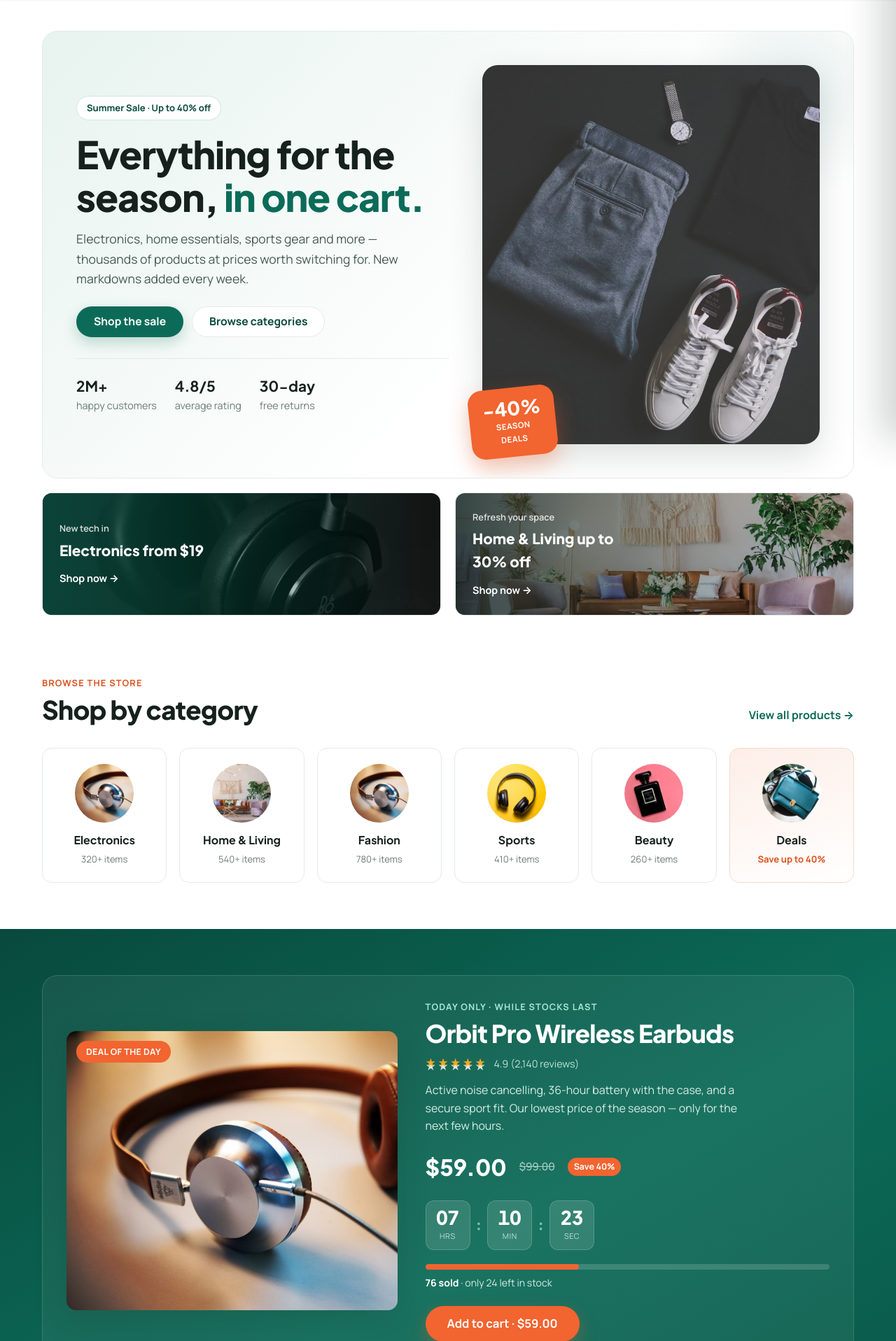
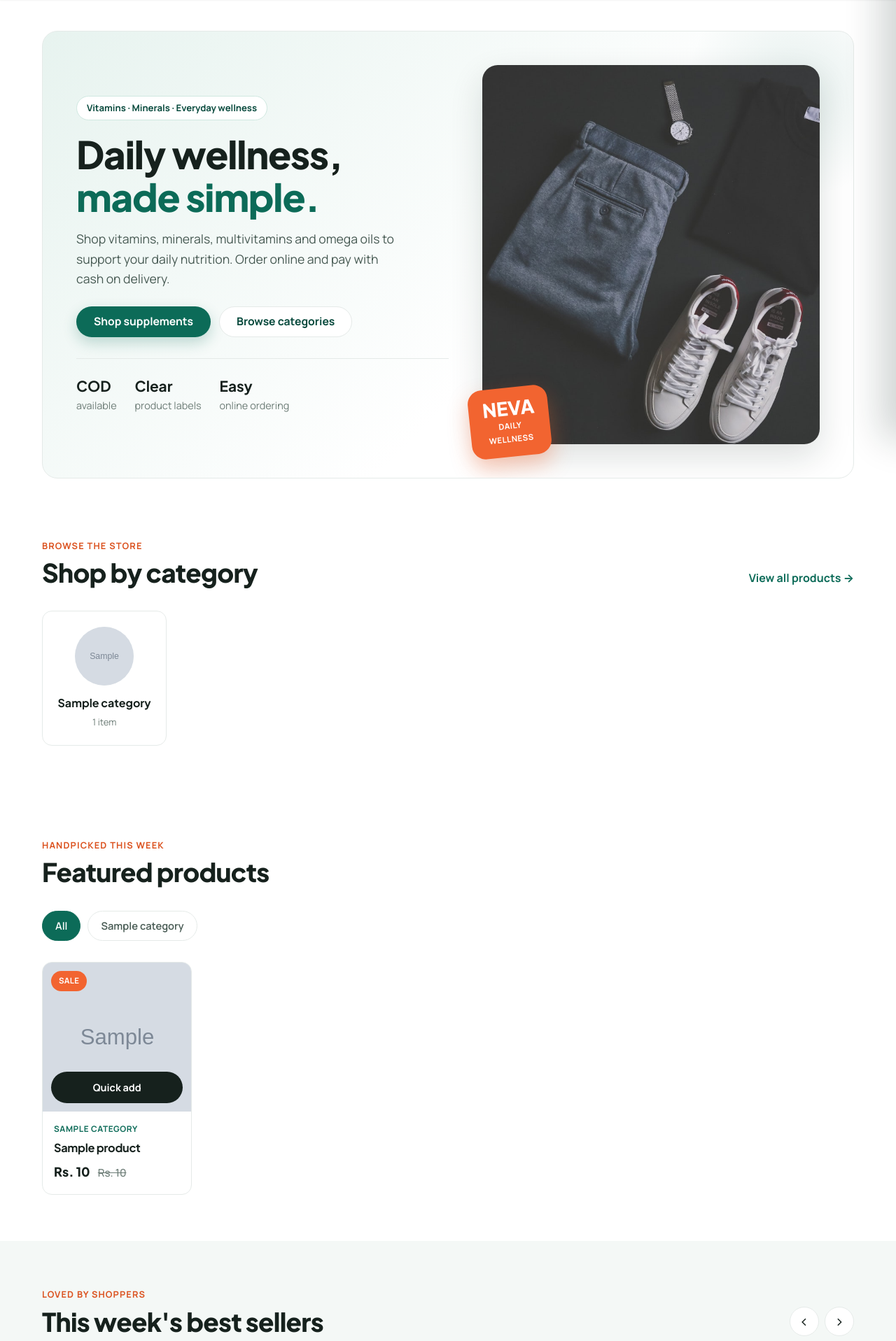
Before and after one commit to HassanKhan-ui/Neva-store, a Django app: page / in a window 1280 px wide. Shown: the part 173-2090 px from the top of the page at 70% size. Run offline with Django 5.2, Linux system fonts and the light colour scheme; tables that the repository leaves empty hold one stand-in row (values such as "Sample post"); grey boxes marked "Sample" are stand-in pictures; some libraries are stand-ins or nearby versions.

Commit message:
Day 5: NEVA hero and database-driven categories

```diff
--- a/store/views.py
+++ b/store/views.py
@@ -1,9 +1,11 @@
+from django.db.models import Count, Q
 from django.shortcuts import render
 from .models import Category, Product
 
-
 def home(request):
-    categories = Category.objects.all()
+    categories = Category.objects.annotate(
+        product_count=Count('products', filter=Q(products__is_active=True))
+    )
     featured_products = (
         Product.objects.filter(is_active=True, is_featured=True)
         .select_related('category')[:8]
--- a/templates/index.html
+++ b/templates/index.html
@@ -31,51 +31,31 @@
 
     <main id="main">
 
-      <!-- Hero -->
-      <section class="hero" aria-label="Featured promotion">
+          <!-- Hero -->
+      <section class="hero" aria-label="Welcome to NEVA">
         <div class="container">
           <div class="hero__grid">
             <div class="hero__main">
-              <p class="hero__eyebrow reveal">Summer Sale · Up to 40% off</p>
-              <h1 class="hero__title reveal">Everything for the season, <em>in one cart.</em></h1>
-              <p class="hero__lead reveal">Electronics, home essentials, sports gear and more — thousands of products at prices worth switching for. New markdowns added every week.</p>
+              <p class="hero__eyebrow reveal">Vitamins · Minerals · Everyday wellness</p>
+              <h1 class="hero__title reveal">Daily wellness, <em>made simple.</em></h1>
+              <p class="hero__lead reveal">Shop vitamins, minerals, multivitamins and omega oils to support your daily nutrition. Order online and pay with cash on delivery.</p>
               <div class="hero__cta reveal">
-                <a href="#products" class="btn-emp btn-emp--primary">Shop the sale</a>
+                <a href="#products" class="btn-emp btn-emp--primary">Shop supplements</a>
                 <a href="#categories" class="btn-emp btn-emp--ghost">Browse categories</a>
               </div>
               <ul class="hero__meta reveal">
-                <li><strong>2M+</strong> happy customers</li>
-                <li><strong>4.8/5</strong> average rating</li>
-                <li><strong>30-day</strong> free returns</li>
+                <li><strong>COD</strong> available</li>
+                <li><strong>Clear</strong> product labels</li>
+                <li><strong>Easy</strong> online ordering</li>
               </ul>
             </div>
             <div class="hero__media">
-              <img src={% static "img/hero-product.jpg" %} width="640" height="720" alt="A curated flat-lay of headphones, a smart watch, sneakers and home goods on a bright surface" fetchpriority="high" class="hero__img">
+              <img src="{% static 'img/hero-product.jpg' %}" width="640" height="720" alt="NEVA supplement bottle" fetchpriority="high" class="hero__img">
               <div class="hero__badge" aria-hidden="true">
-                <span class="hero__badge-off">-40%</span>
-                <span class="hero__badge-txt">Season<br>Deals</span>
+                <span class="hero__badge-off">NEVA</span>
+                <span class="hero__badge-txt">Daily<br>Wellness</span>
               </div>
             </div>
-          </div>
-
-          <!-- Secondary promo cards -->
-          <div class="hero__promos">
-            <a href="#products" class="promo promo--a reveal" data-filter-link="electronics">
-              <img src={% static "img/promo-electronics.jpg" %} width="360" height="220" loading="lazy" alt="Wireless earbuds and a smart speaker on a teal backdrop">
-              <div class="promo__body">
-                <span class="promo__kicker">New tech in</span>
-                <span class="promo__title">Electronics from $19</span>
-                <span class="promo__link">Shop now →</span>
-              </div>
-            </a>
-            <a href="#products" class="promo promo--b reveal" data-filter-link="home">
-              <img src={% static "img/promo-home.jpg" %} width="360" height="220" loading="lazy" alt="A styled shelf with a ceramic lamp, mugs and folded linens">
-              <div class="promo__body">
-                <span class="promo__kicker">Refresh your space</span>
-                <span class="promo__title">Home &amp; Living up to 30% off</span>
-                <span class="promo__link">Shop now →</span>
-              </div>
-            </a>
           </div>
         </div>
       </section>
@@ -91,84 +71,23 @@
             <a href="#products" class="section__link">View all products →</a>
           </div>
           <div class="cats">
-            <a href="#products" class="cat reveal" data-filter-link="electronics">
-              <span class="cat__img"><img src={% static "img/cat-electronics.jpg" %} width="200" height="200" loading="lazy" alt="Over-ear headphones"></span>
-              <span class="cat__name">Electronics</span>
-              <span class="cat__count">320+ items</span>
+            {% for category in categories %}
+            <a href="#products" class="cat reveal" data-filter-link="{{ category.slug }}">
+              <span class="cat__img">
+                {% if category.image %}
+                  <img src="{{ category.image.url }}" width="200" height="200" loading="lazy" alt="{{ category.name }}">
+                {% else %}
+                  <img src="{% static 'img/cat-home.jpg' %}" width="200" height="200" loading="lazy" alt="{{ category.name }}">
+                {% endif %}
+              </span>
+              <span class="cat__name">{{ category.name }}</span>
+              <span class="cat__count">{{ category.product_count }} item{{ category.product_count|pluralize }}</span>
             </a>
-            <a href="#products" class="cat reveal" data-filter-link="home">
-              <span class="cat__img"><img src={% static "img/cat-home.jpg" %} width="200" height="200" loading="lazy" alt="A ceramic table lamp"></span>
-              <span class="cat__name">Home &amp; Living</span>
-              <span class="cat__count">540+ items</span>
-            </a>
-            <a href="#products" class="cat reveal" data-filter-link="fashion">
-              <span class="cat__img"><img src={% static "img/cat-fashion.jpg" %} width="200" height="200" loading="lazy" alt="A folded leather wallet"></span>
-              <span class="cat__name">Fashion</span>
-              <span class="cat__count">780+ items</span>
-            </a>
-            <a href="#products" class="cat reveal" data-filter-link="sports">
-              <span class="cat__img"><img src={% static "img/cat-sports.jpg" %} width="200" height="200" loading="lazy" alt="A pair of running shoes"></span>
-              <span class="cat__name">Sports</span>
-              <span class="cat__count">410+ items</span>
-            </a>
-            <a href="#products" class="cat reveal" data-filter-link="beauty">
-              <span class="cat__img"><img src={% static "img/cat-beauty.jpg" %} width="200" height="200" loading="lazy" alt="A glass serum dropper bottle"></span>
-              <span class="cat__name">Beauty</span>
-              <span class="cat__count">260+ items</span>
-            </a>
-            <a href="#deals" class="cat cat--deal reveal">
-              <span class="cat__img"><img src={% static "img/cat-deals.jpg" %} width="200" height="200" loading="lazy" alt="A gift box with a sale tag"></span>
-              <span class="cat__name">Deals</span>
-              <span class="cat__count">Save up to 40%</span>
-            </a>
+            {% endfor %}
           </div>
         </div>
       </section>
 
-      <!-- Deal of the day -->
-      <section class="section deal" id="deals" aria-labelledby="deal-h">
-        <div class="container">
-          <div class="deal__card reveal">
-            <div class="deal__media">
-              <img src={% static "img/deal-earbuds.jpg" %} width="520" height="440" loading="lazy" alt="Orbit Pro wireless earbuds with charging case">
-              <span class="deal__flag">Deal of the day</span>
-            </div>
-            <div class="deal__body">
-              <p class="eyebrow eyebrow--light">Today only · while stocks last</p>
-              <h2 class="deal__title" id="deal-h">Orbit Pro Wireless Earbuds</h2>
-              <div class="deal__rating" aria-label="Rated 4.9 out of 5">
-                <span class="stars" style="--rate:98%" aria-hidden="true"></span>
-                <span class="deal__reviews">4.9 (2,140 reviews)</span>
-              </div>
-              <p class="deal__desc">Active noise cancelling, 36-hour battery with the case, and a secure sport fit. Our lowest price of the season — only for the next few hours.</p>
-              <div class="deal__price">
-                <span class="price-now">$59.00</span>
-                <span class="price-was">$99.00</span>
-                <span class="price-save">Save 40%</span>
-              </div>
-              <div class="deal__count" role="timer" aria-live="off" aria-label="Time remaining on this deal">
-                <div class="cd" data-countdown>
-                  <span class="cd__unit"><b data-cd="hours">00</b><small>Hrs</small></span>
-                  <span class="cd__sep">:</span>
-                  <span class="cd__unit"><b data-cd="minutes">00</b><small>Min</small></span>
-                  <span class="cd__sep">:</span>
-                  <span class="cd__unit"><b data-cd="seconds">00</b><small>Sec</small></span>
-                </div>
-              </div>
-              <div class="deal__stock">
-                <div class="deal__stockbar"><span style="width:38%"></span></div>
-                <p><strong>76 sold</strong> · only 24 left in stock</p>
-              </div>
-              <button class="btn-emp btn-emp--primary btn-emp--lg" type="button"
-                data-add-to-cart
-                data-id="orbit-pro"
-                data-name="Orbit Pro Wireless Earbuds"
-                data-price="59.00"
-                data-img="img/deal-earbuds.jpg">Add to cart · $59.00</button>
-            </div>
-          </div>
-        </div>
-      </section>
 
       <!-- Featured products -->
       <section class="section" id="products" aria-labelledby="prod-h">
```
